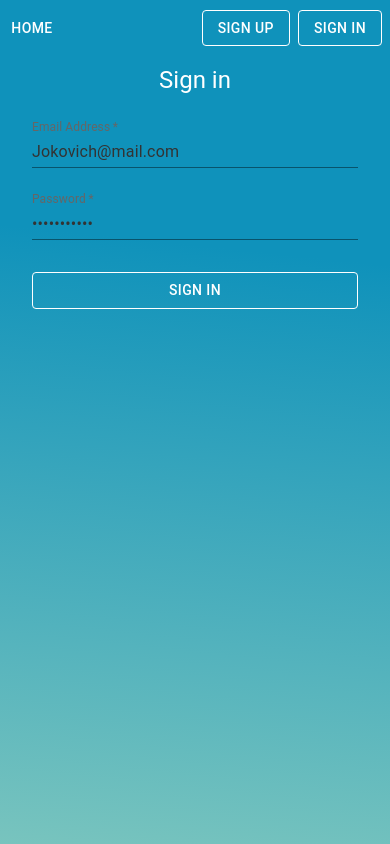
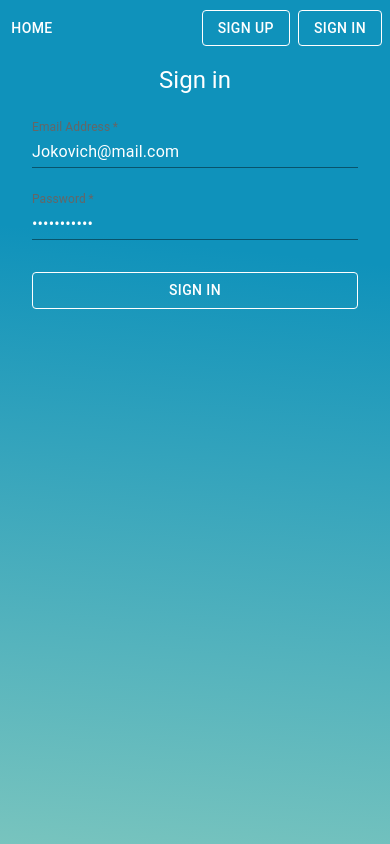
Before and after one commit to yourockit/my-course-react-phonebook-2.0, a React (Create React App) app: page /my-course-react-hw-08-phonebook/signin in a window 390 px wide. Built offline with nearby package versions, Linux system fonts and the light colour scheme; the HTML template or start-up script is replaced by a standard one.

Commit message:
my-react-hw-o8-phonebook-color-TextField

```diff
--- a/src/components/SignInForm/SignInForm.jsx
+++ b/src/components/SignInForm/SignInForm.jsx
@@ -18,6 +18,10 @@ export const SignInForm = () => {
         password: 'Jokovich000',
       })
     );
+  };
+
+  const inputTextStyles = {
+    color: 'inherit',
   };
 
   return (
@@ -44,6 +48,10 @@ export const SignInForm = () => {
             name="email"
             autoComplete="email"
             value="Jokovich@mail.com"
+            color="secondary"
+            InputProps={{
+              style: inputTextStyles,
+            }}
           />
           <TextField
             variant="standard"
@@ -56,6 +64,10 @@ export const SignInForm = () => {
             id="password"
             autoComplete="current-password"
             value="Jokovich000"
+            color="secondary"
+            InputProps={{
+              style: inputTextStyles,
+            }}
           />
           <Button
             type="submit"
--- a/src/components/SignUpForm/SignUpForm.jsx
+++ b/src/components/SignUpForm/SignUpForm.jsx
@@ -20,6 +20,10 @@ export const SignUpForm = () => {
         password: password,
       })
     );
+  };
+
+  const inputTextStyles = {
+    color: 'inherit',
   };
 
   return (
@@ -45,6 +49,10 @@ export const SignUpForm = () => {
             label="User name"
             name="username"
             autoComplete="off"
+            color="secondary"
+            InputProps={{
+              style: inputTextStyles,
+            }}
           />
           <TextField
             variant="standard"
@@ -55,6 +63,10 @@ export const SignUpForm = () => {
             label="Email Address"
             name="email"
             autoComplete="off"
+            color="secondary"
+            InputProps={{
+              style: inputTextStyles,
+            }}
           />
           <TextField
             variant="standard"
@@ -66,6 +78,10 @@ export const SignUpForm = () => {
             type="password"
             id="password"
             autoComplete="off"
+            color="secondary"
+            InputProps={{
+              style: inputTextStyles,
+            }}
           />
           <Button
             type="submit"
```
